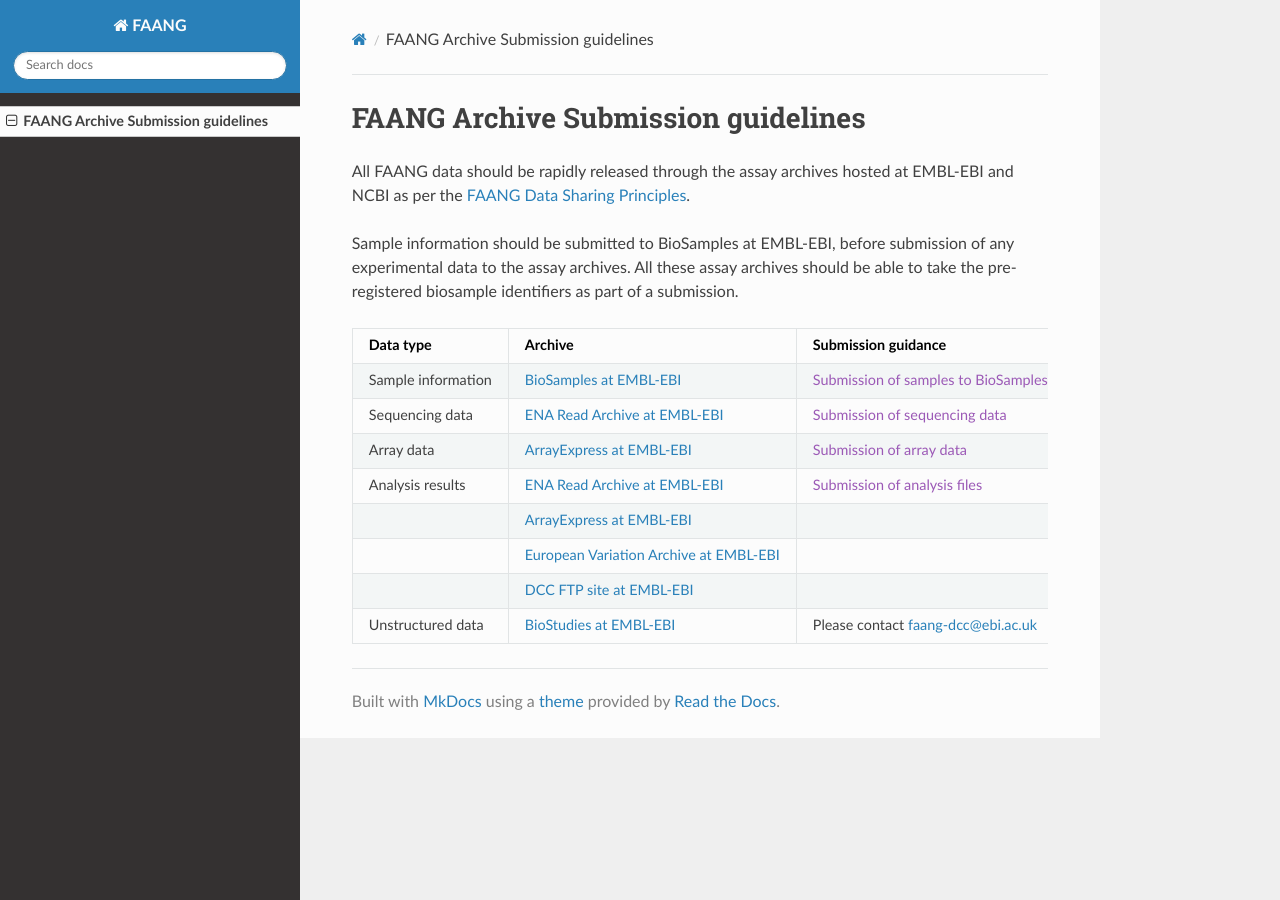
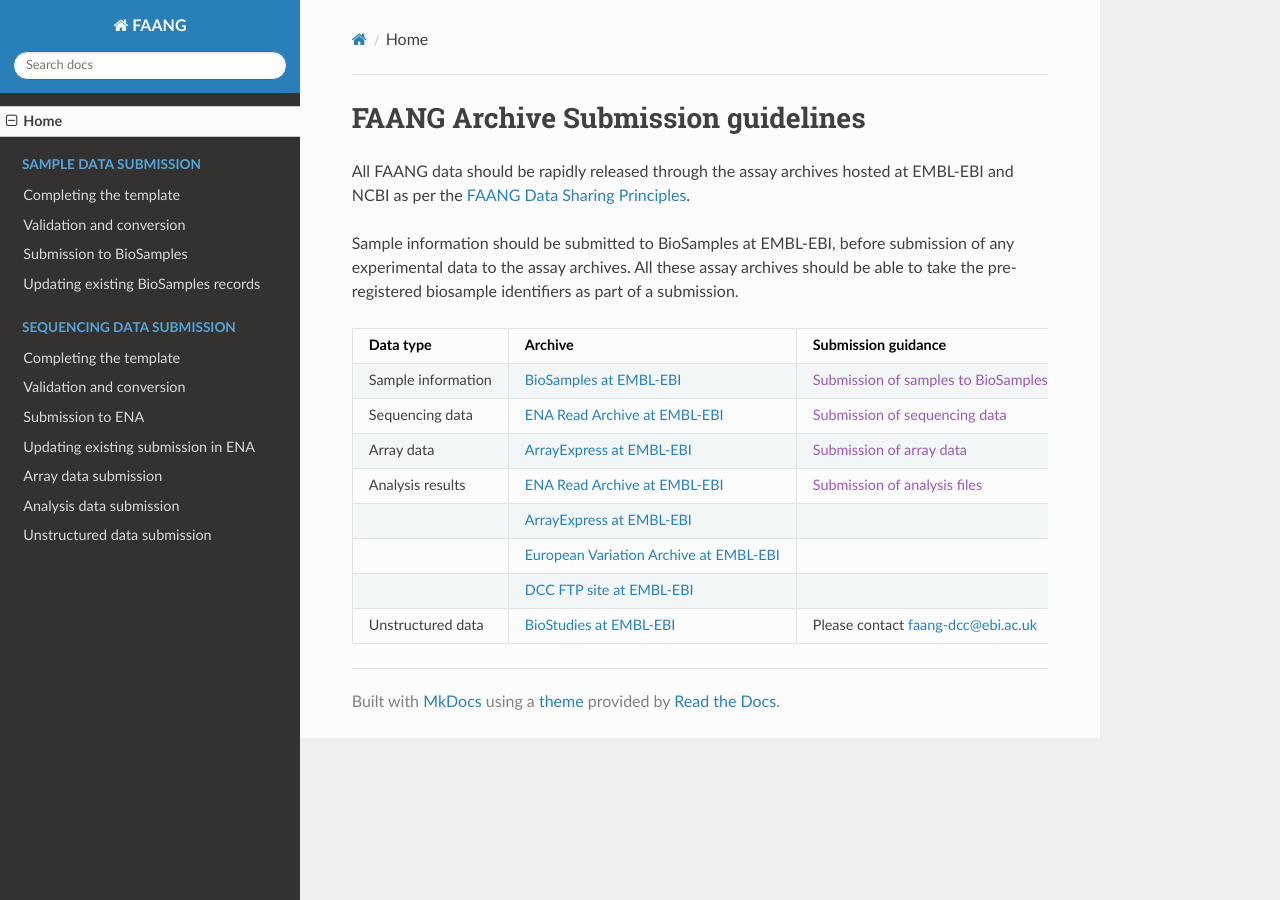
Before and after one commit to FAANG/dcc-documentation, an MkDocs documentation site: the page built from docs/index.md, in a window 1280 px wide. Built offline with MkDocs 1.6.1, drawn with Linux system fonts in a browser that asks for light colours; nearby versions of some CDN libraries.

Commit message:
Adding links

```diff
--- a/mkdocs.yml
+++ b/mkdocs.yml
@@ -1,2 +1,17 @@
 site_name: FAANG
+nav:
+    - Home: index.md
+    - Sample data submission:
+        - Completing the template: biosamples_template.md
+        - Validation and conversion: biosamples_validation_conversion.md
+        - Submission to BioSamples: biosamples_submission.md
+        - Updating existing BioSamples records: biosamples_updating.md
+    - Sequencing data submission:
+        - Completing the template: ena_template.md
+        - Validation and conversion: ena_validation_conversion.md
+        - Submission to ENA: ena_submission.md
+        - Updating existing submission in ENA: biosamples_updating.md
+    - Array data submission: array.md
+    - Analysis data submission: analysis.md
+    - Unstructured data submission: unstructured.md
 theme: readthedocs
```
